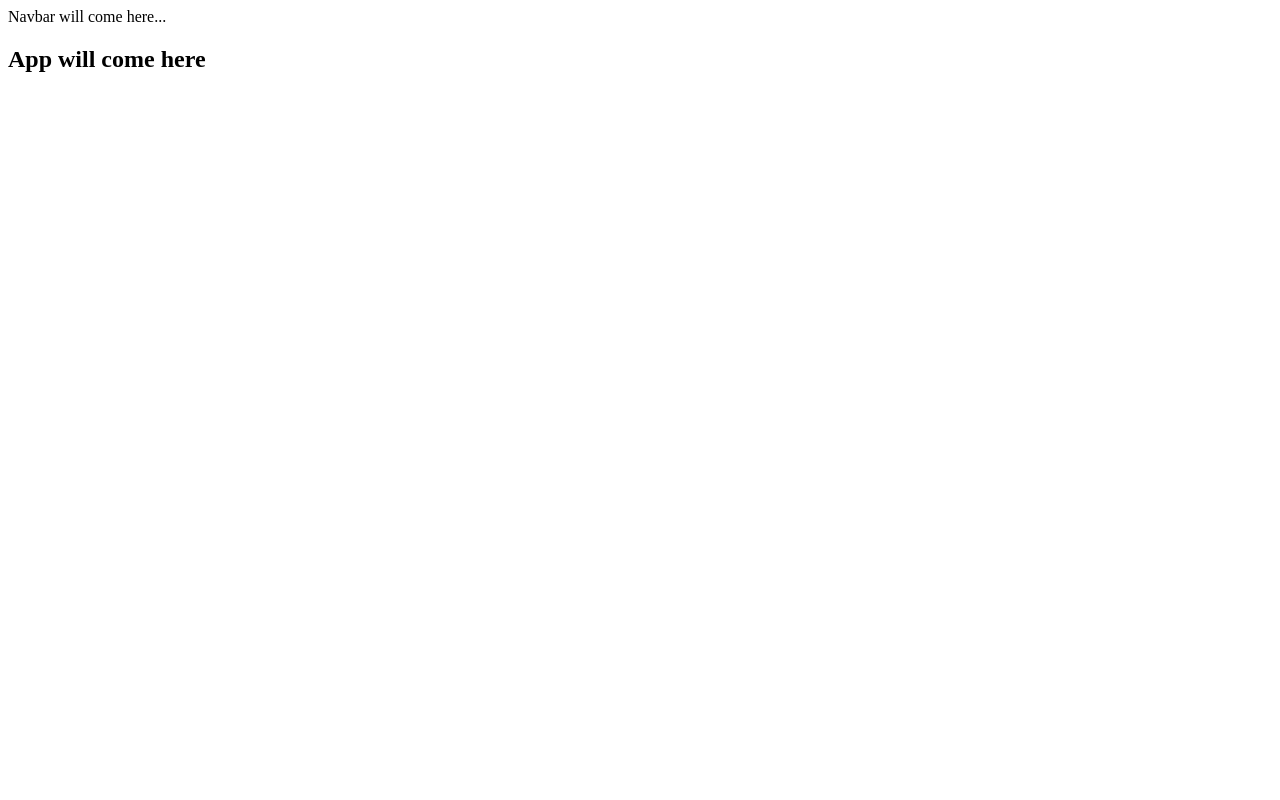
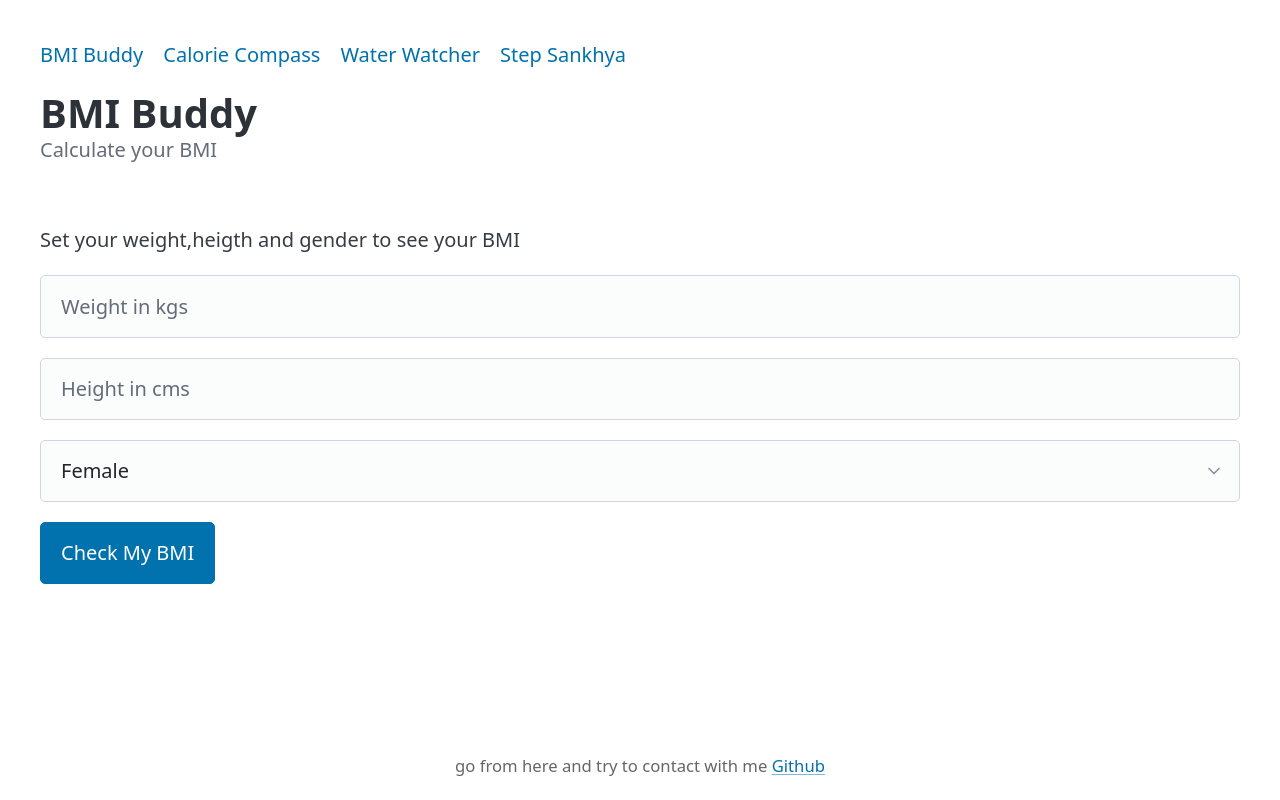
Before and after one commit to Sourabhpande532/BMI-Buddy, a plain HTML site: page index.html in a window 1280 px wide. Drawn offline with nearby package versions, Linux system fonts and the light colour scheme.

Commit message:
containt - Add input template

```diff
--- a/index.html
+++ b/index.html
@@ -1,21 +1,51 @@
 <!DOCTYPE html>
 <html lang="en">
-<head>
-    <meta charset="UTF-8">
-    <meta name="viewport" content="width=device-width, initial-scale=1.0">
-    <title>BMI Buddy</title>
+<meta charset="UTF-8">
+<meta name="viewport" content="width=device-width, initial-scale=1.0">
+<meta name="color-scheme" content="light dark" />
+<meta name="description" content="BMI calculator app" />
+<title>BMI Buddy</title>
+<link rel="stylesheet" href="https://cdn.jsdelivr.net/npm/@picocss/pico@2/css/pico.min.css" />
+<link rel="stylesheet" href="style.css">
 </head>
+
 <body>
-    <header>
-        <hgroup>Navbar will come here...</hgroup>
+    <header class="container">
+        <nav>
+            <ul>
+                <li><a href="index.html">BMI Buddy</a></li>
+                <li><a href="index.html">Calorie Compass</a></li>
+                <li><a href="index.html">Water Watcher</a></li>
+                <li><a href="index.html">Step Sankhya</a></li>
+            </ul>
+        </nav>
+        <hgroup>
+            <h1>BMI Buddy</h1>
+            <p>Calculate your BMI</p>
+        </hgroup>
     </header>
-    <main>
+    <main class="container">
         <section>
-            <h1>App will come here</h1>
+            <p>Set your weight,heigth and gender to see your BMI</p>
+        </section>
+        <section>
+            <div>
+                <input type="number" id="weightInput" placeholder="Weight in kgs" required />
+                <input type="number" id="heightInput" placeholder="Height in cms" required />
+                <select id="gender">
+                    <option value="female">Female</option>
+                    <option value="female">Male</option>
+                </select>
+                <button id="calculateBtn" type="button">Check My BMI</button>
+            </div>
         </section>
     </main>
-    <footer>
-        <small></small>
+    <footer class="container bmi-footer">
+        <small>
+            go from here and try to contact with me
+            <a href="https://github.com/Sourabhpande532">Github</a>
+        </small>
     </footer>
 </body>
+
 </html>
--- a/style.css
+++ b/style.css
@@ -0,0 +1,15 @@
+html,
+body {
+  height: 100%;
+}
+body {
+  display: flex;
+  flex-direction: column;
+}
+main {
+  flex: 1;
+}
+.bmi-footer {
+  text-align: center;
+  color: var(--muted, #666);
+}
```
